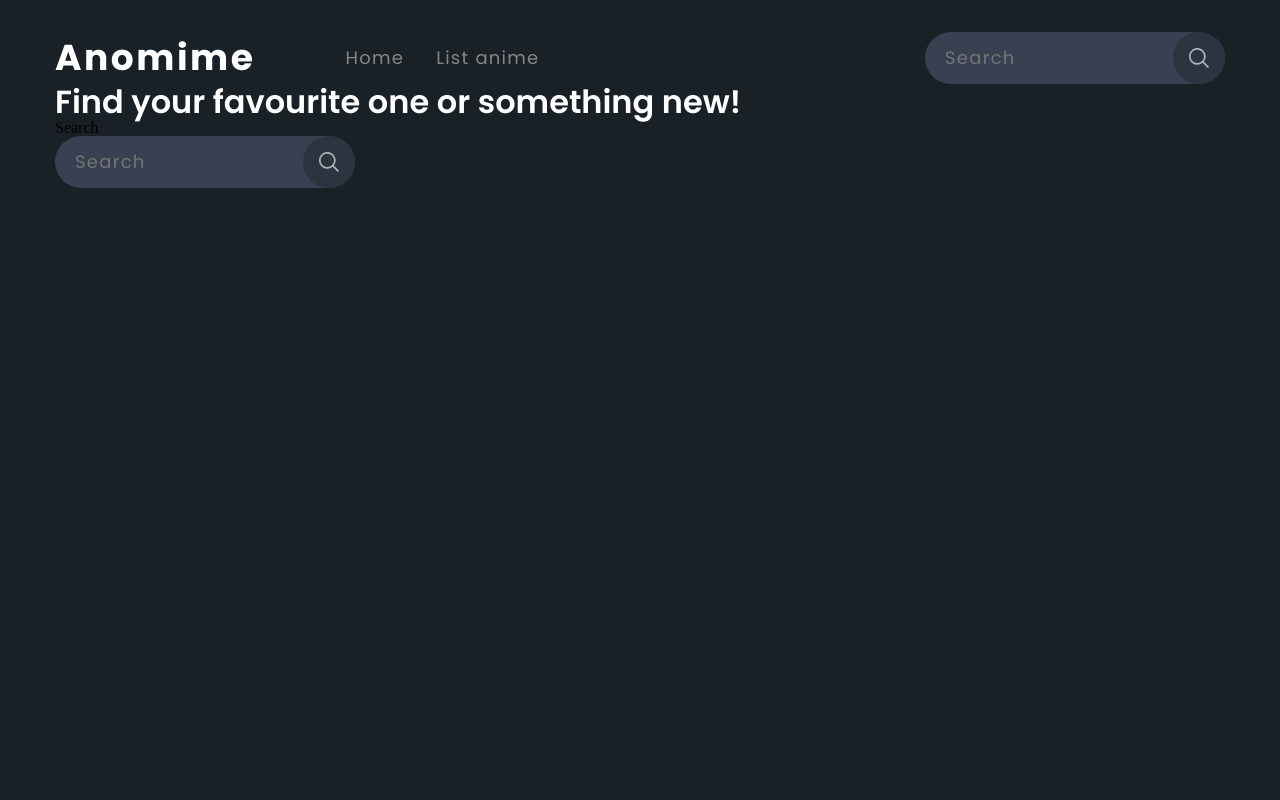
After one commit to chamooo/anonime-anime-streaming-site, a PHP site: page /anime_list.html in a window 1280 px wide. The commit adds this page. Run offline with PHP 8.4, Linux system fonts and the light colour scheme.

Commit message:
name search, fixed search btn, started list

```diff
--- a/#src/scss/style.scss
+++ b/#src/scss/style.scss
@@ -46,3 +46,4 @@ body {
 @import 'review.scss';
 @import 'new-realease.scss';
 @import 'anime_page.scss';
+@import 'anime_list.scss';
--- /dev/null
+++ b/anime_list.html
@@ -0,0 +1,51 @@
+<!DOCTYPE html>
+<html lang="en">
+
+<head>
+    <meta charset="UTF-8">
+    <meta http-equiv="X-UA-Compatible" content="IE=edge">
+    <meta name="viewport" content="width=device-width, initial-scale=1.0">
+    <title>Anonime | Search anime</title>
+    <link rel="stylesheet" href="css/null.css">
+    <link rel="stylesheet" href="css/style.css">
+
+</head>
+
+<body>
+    <header class="header">
+        <div class="header__container">
+            <div class="header__menu menu">
+                <div class="header__logo">
+                    <a href="/index.php">Anomime</a>
+                </div>
+                <nav class="menu__body">
+                    <ul class="menu__list">
+                        <li class="menu__item"><a href="/index.php" class="menu__link">Home</a></li>
+                        <li class="menu__item"><a href="/anime_list.html" class="menu__link">List anime</a></li>
+                    </ul>
+                </nav>
+                <form class="header__form form-header" method="POST" action="anime_page.php?id">
+                    <input name="search" class="form-header__input" type="text" placeholder="Search">
+                    <input name="search-btn" class="search-btn" type="submit" value="">
+                </form>
+            </div>
+        </div>
+    </header>
+
+
+    <div class="anime">
+        <section class="anime__main head">
+            <div class="head__container">
+                <div class="head__title title">Find your favourite one or something new!</div>
+                <div class="head__subtitle subtitle">Search</div>
+                <form class="header__form form-header" method="POST" action="anime_page.php?id">
+                    <input name="search" class="form-header__input" type="text" placeholder="Search">
+                    <input name="search-btn" class="search-btn" type="submit" value="">
+                </form>
+
+            </div>
+        </section>
+    </div>
+</body>
+
+</html>
--- a/css/style.css
+++ b/css/style.css
@@ -1,3 +1,9 @@
+
+@import url(https://fonts.googleapis.com/css?family=Inter:100,200,300,regular,500,600,700,800,900);
+@import url(https://fonts.googleapis.com/css?family=Montserrat:100,200,300,regular,500,600,700,800,900);
+@import url(https://fonts.googleapis.com/css?family=Poppins:100,200,300,regular,500,600,700,800,900);
+
+
 body {
   background: #192026;
 }
@@ -81,19 +87,23 @@ body {
 }
 
 .form-header {
+  /* overflow: hidden; */
   background: #374151;
   border-radius: 37px;
-  width: 375px;
+  width: 300px;
   height: 52px;
   display: -webkit-box;
   display: -ms-flexbox;
   display: flex;
+  position: relative;
+
 }
 .form-header__input {
+  border-radius: 37px;
   background: transparent;
-  width: 80%;
+  width: 270px;
   padding-left: 20px;
-  padding-right: 20px;
+  padding-right: 70px;
   font-family: "Poppins";
   font-weight: 400;
   font-size: 18px;
@@ -102,6 +112,29 @@ body {
   border: none;
   color: #FFFFFF;
 }
+.input:-internal-autofill-selected {
+  display: none;
+}
+.search-btn {
+  position: absolute;
+  background: #252c36 no-repeat;
+  background-image: url(../img/header/search.svg);
+  opacity: 0.6;
+  background-size: 20px;
+  background-position: 50% 50%;
+  border: none;
+  border-radius: 50%;
+  width: 52px;
+  height: 52px;
+  cursor: pointer;
+  top: 0;
+  right: 0px;
+  transition: all 0.3s ease 0s;
+}
+.search-btn:hover {
+  opacity: 1;
+}
+
 
 .input-search-button {
   display: -webkit-box;
@@ -120,7 +153,9 @@ body {
   -webkit-transform: scale(1.06);
           transform: scale(1.06);
 }
-
+input:-internal-autofill-selected  {
+  background: #374151;
+}
 @media (max-width: 990.98px) {
   .header__logo a {
     padding-right: 50px;
@@ -140,6 +175,10 @@ body {
         align-self: center;
     margin-top: 40px;
     height: 70px;
+  }
+  .search-btn {
+    height: 70px;
+    width: 70px;
   }
 
   .header__menu {
@@ -493,3 +532,185 @@ body {
       flex-wrap: wrap;
   gap: 30px;
 }
+
+
+
+
+
+
+
+/*----------------------------------------
+    Pre Loader
+------------------------------------------*/
+
+#loader-wrapper {
+  position: fixed;
+  top: 0;
+  left: 0;
+  width: 100%;
+  height: 100%;
+  z-index: 1000;
+}
+
+#loader {
+  display: block;
+  position: relative;
+  left: 50%;
+  top: 50%;
+  width: 150px;
+  height: 150px;
+  margin: -75px 0 0 -75px;
+  border-radius: 50%;
+  border: 3px solid transparent;
+  border-top-color: #3498db;
+  -webkit-animation: spin 2s linear infinite;
+  /* Chrome, Opera 15+, Safari 5+ */
+  animation: spin 2s linear infinite;
+  /* Chrome, Firefox 16+, IE 10+, Opera */
+  z-index: 1001;
+}
+
+#loader-logo {
+  display: block;
+  position: absolute;
+  left: 48%;
+  top: 46%;
+  background: url(../images/user-bg-2.jpg) no-repeat center center;
+  z-index: 1001;
+}
+
+#loader:before {
+  content: "";
+  position: absolute;
+  top: 5px;
+  left: 5px;
+  right: 5px;
+  bottom: 5px;
+  border-radius: 50%;
+  border: 3px solid transparent;
+  border-top-color: #e74c3c;
+  -webkit-animation: spin 3s linear infinite;
+  /* Chrome, Opera 15+, Safari 5+ */
+  animation: spin 3s linear infinite;
+  /* Chrome, Firefox 16+, IE 10+, Opera */
+}
+
+#loader:after {
+  content: "";
+  position: absolute;
+  top: 15px;
+  left: 15px;
+  right: 15px;
+  bottom: 15px;
+  border-radius: 50%;
+  border: 3px solid transparent;
+  border-top-color: #f9c922;
+  -webkit-animation: spin 1.5s linear infinite;
+  /* Chrome, Opera 15+, Safari 5+ */
+  animation: spin 1.5s linear infinite;
+  /* Chrome, Firefox 16+, IE 10+, Opera */
+}
+
+@-webkit-keyframes spin {
+  0% {
+    -webkit-transform: rotate(0deg);
+    /* Chrome, Opera 15+, Safari 3.1+ */
+    -ms-transform: rotate(0deg);
+    /* IE 9 */
+    transform: rotate(0deg);
+    /* Firefox 16+, IE 10+, Opera */
+  }
+  100% {
+    -webkit-transform: rotate(360deg);
+    /* Chrome, Opera 15+, Safari 3.1+ */
+    -ms-transform: rotate(360deg);
+    /* IE 9 */
+    transform: rotate(360deg);
+    /* Firefox 16+, IE 10+, Opera */
+  }
+}
+
+@keyframes spin {
+  0% {
+    -webkit-transform: rotate(0deg);
+    /* Chrome, Opera 15+, Safari 3.1+ */
+    -ms-transform: rotate(0deg);
+    /* IE 9 */
+    transform: rotate(0deg);
+    /* Firefox 16+, IE 10+, Opera */
+  }
+  100% {
+    -webkit-transform: rotate(360deg);
+    /* Chrome, Opera 15+, Safari 3.1+ */
+    -ms-transform: rotate(360deg);
+    /* IE 9 */
+    transform: rotate(360deg);
+    /* Firefox 16+, IE 10+, Opera */
+  }
+}
+
+#loader-wrapper .loader-section {
+  position: fixed;
+  top: 0;
+  width: 51%;
+  height: 100%;
+  background: #12171b;
+  z-index: 1000;
+  -webkit-transform: translateX(0);
+  /* Chrome, Opera 15+, Safari 3.1+ */
+  -ms-transform: translateX(0);
+  /* IE 9 */
+  transform: translateX(0);
+  /* Firefox 16+, IE 10+, Opera */
+}
+
+#loader-wrapper .loader-section.section-left {
+  left: 0;
+}
+
+#loader-wrapper .loader-section.section-right {
+  right: 0;
+}
+
+
+/* Loaded */
+
+.loaded #loader-wrapper .loader-section.section-left {
+  -webkit-transform: translateX(-100%);
+  /* Chrome, Opera 15+, Safari 3.1+ */
+  -ms-transform: translateX(-100%);
+  /* IE 9 */
+  transform: translateX(-100%);
+  /* Firefox 16+, IE 10+, Opera */
+  -webkit-transition: all 0.7s 0.3s cubic-bezier(0.645, 0.045, 0.355, 1.000);
+  transition: all 0.7s 0.3s cubic-bezier(0.645, 0.045, 0.355, 1.000);
+}
+
+.loaded #loader-wrapper .loader-section.section-right {
+  -webkit-transform: translateX(100%);
+  /* Chrome, Opera 15+, Safari 3.1+ */
+  -ms-transform: translateX(100%);
+  /* IE 9 */
+  transform: translateX(100%);
+  /* Firefox 16+, IE 10+, Opera */
+  -webkit-transition: all 0.7s 0.3s cubic-bezier(0.645, 0.045, 0.355, 1.000);
+  transition: all 0.7s 0.3s cubic-bezier(0.645, 0.045, 0.355, 1.000);
+}
+
+.loaded #loader {
+  opacity: 0;
+  -webkit-transition: all 0.3s ease-out;
+  transition: all 0.3s ease-out;
+}
+
+.loaded #loader-wrapper {
+  visibility: hidden;
+  -webkit-transform: translateY(-100%);
+  /* Chrome, Opera 15+, Safari 3.1+ */
+  -ms-transform: translateY(-100%);
+  /* IE 9 */
+  transform: translateY(-100%);
+  /* Firefox 16+, IE 10+, Opera */
+  -webkit-transition: all 0.3s 1s ease-out;
+  transition: all 0.3s 1s ease-out;
+}
--- a/js/script.js
+++ b/js/script.js
@@ -1,4 +1,3 @@
-/*jshint esversion: 6 */
 // SLIDER
 
 const swiper = new Swiper('.slider-preview', {
--- a/list_anime.html
+++ /dev/null
@@ -1,2 +0,0 @@
-
-atwrdtawr
```
Also changed, not shown: index.php (+9 -9 lines), js/preloader.js (added, +14 -0 lines), parts/header.php (+20 -6 lines), #src/scss/anime_list.scss (added).
